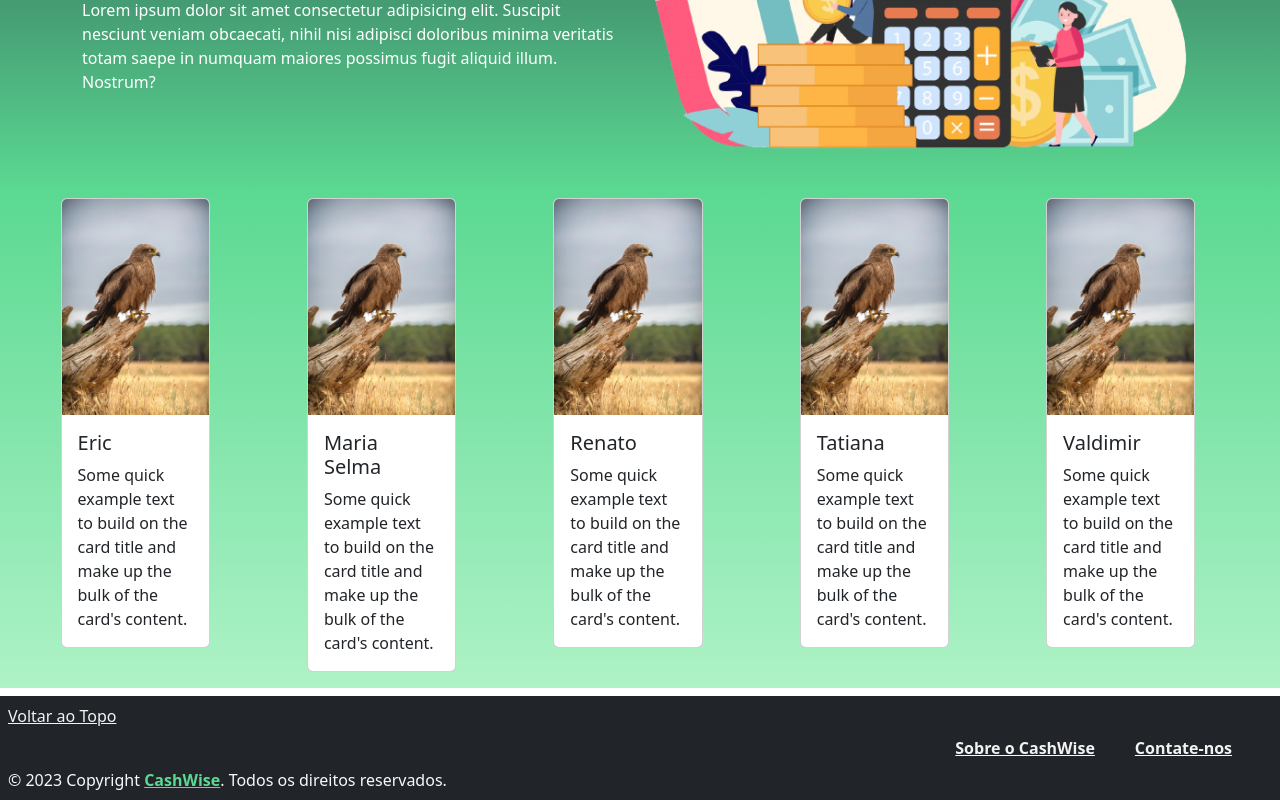
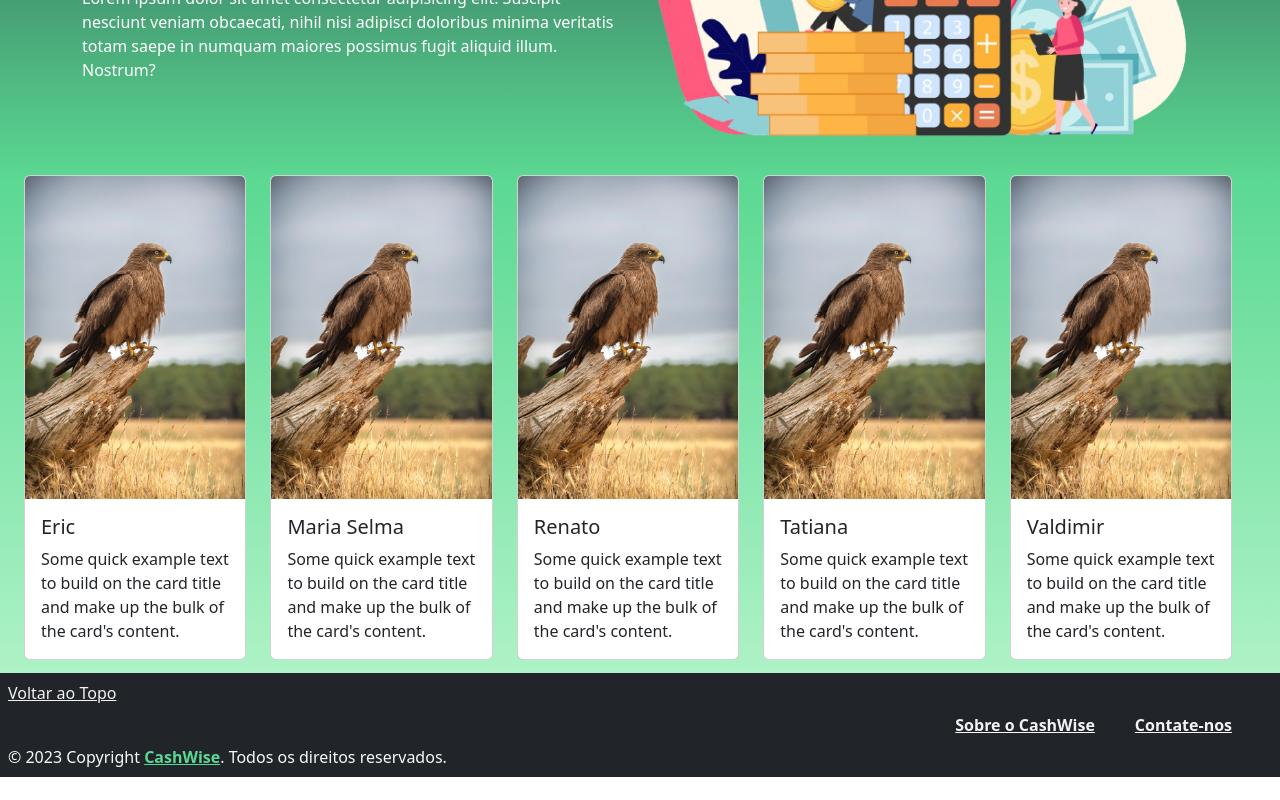
Before and after one commit to EricConceicao/CashWise, a React (Vite) app in the folder frontend/: page /sobre in a window 1280 px wide. Shown: the part 408-1208 px from the top of the page. After the commit the page ends 1185 px from the top, so only its background shows below. Built offline with nearby package versions, Linux system fonts and the light colour scheme.

Commit message:
responsividade completada

```diff
--- a/frontend/src/components/pages/Sobre.jsx
+++ b/frontend/src/components/pages/Sobre.jsx
@@ -5,6 +5,7 @@ import Container from 'react-bootstrap/esm/Container';
 import Row from 'react-bootstrap/Row';
 import Col from 'react-bootstrap/Col';
 import Card from 'react-bootstrap/Card';
+import Image from 'react-bootstrap/Image';
 
 const containerStyle = {
     backgroundImage: 'linear-gradient(to bottom, #213740, #5BD992, #AEF2C6)',
@@ -12,13 +13,12 @@ const containerStyle = {
 };
 const titleStyle = {
     padding: '10px',
-    margin: '10px'
 }
 
 const cardStyle = {
     min: '12rem',
     max: '20rem',
-    margin: '1rem',
+    margin: '.3rem 0',
 };
 
 
@@ -33,7 +33,7 @@ const Sobre = () => {
                             <h1 style={titleStyle}>Sobre o CashWise</h1>
                         </div>
                         <div className="clearfix">
-                            <img src="/img/sobre-removebg-preview.png" className="col-md-6 float-md-end mb-3 ms-md-3" alt="..." />
+                            <Image src="/img/sobre-removebg-preview.png" className="col-md-6 float-md-end mb-3 ms-md-3 " alt="..." fluid />
 
                             <p>
                                 Lorem ipsum dolor sit amet consectetur adipisicing elit. Laboriosam fugit, sint maxime vitae sequi animi ratione modi nemo nesciunt reprehenderit! Assumenda quis amet impedit aliquid soluta aliquam recusandae suscipit exercitationem.
@@ -50,8 +50,8 @@ const Sobre = () => {
 
                     </Container>
 
-                    <Container fluid id='cardsAlunos' className='row mb-2 justify-content-around'>
-                        <div className="col-lg-2 col-md-6 " >
+                    <Container fluid id='cardsAlunos' className='row pb-2 justify-content-around'>
+                        <div className="col-sm col-md-4 col-lg" >
                             <Card className="card" style={cardStyle}>
                                 <Card.Img variant="top" src="/img/aguia.jpg" />
                                 <Card.Body>
@@ -64,7 +64,7 @@ const Sobre = () => {
                             </Card>
                         </div>
 
-                        <div className="col-lg-2 col-md-6">
+                        <div className="col-sm col-md-4 col-lg">
                             <Card className="card" style={cardStyle}>
                                 <Card.Img variant="top" src="/img/aguia.jpg" />
                                 <Card.Body>
@@ -77,7 +77,7 @@ const Sobre = () => {
                             </Card>
                         </div>
 
-                        <div className="col-lg-2 col-md-6">
+                        <div className="col-sm col-md-4 col-lg">
                             <Card className="card" style={cardStyle}>
                                 <Card.Img variant="top" src="/img/aguia.jpg" />
                                 <Card.Body>
@@ -90,7 +90,7 @@ const Sobre = () => {
                             </Card>
                         </div>
 
-                        <div className="col-lg-2 col-md-6">
+                        <div className="col-sm col-md-4 col-lg">
                             <Card className="card" style={cardStyle}>
                                 <Card.Img variant="top" src="/img/aguia.jpg" />
                                 <Card.Body>
@@ -103,7 +103,7 @@ const Sobre = () => {
                             </Card>
                         </div>
 
-                        <div className="col-lg-2 col-md-6">
+                        <div className="col-sm col-md-4 col-lg">
                             <Card className="card" style={cardStyle}>
                                 <Card.Img variant="top" src="/img/aguia.jpg" />
                                 <Card.Body>
```
